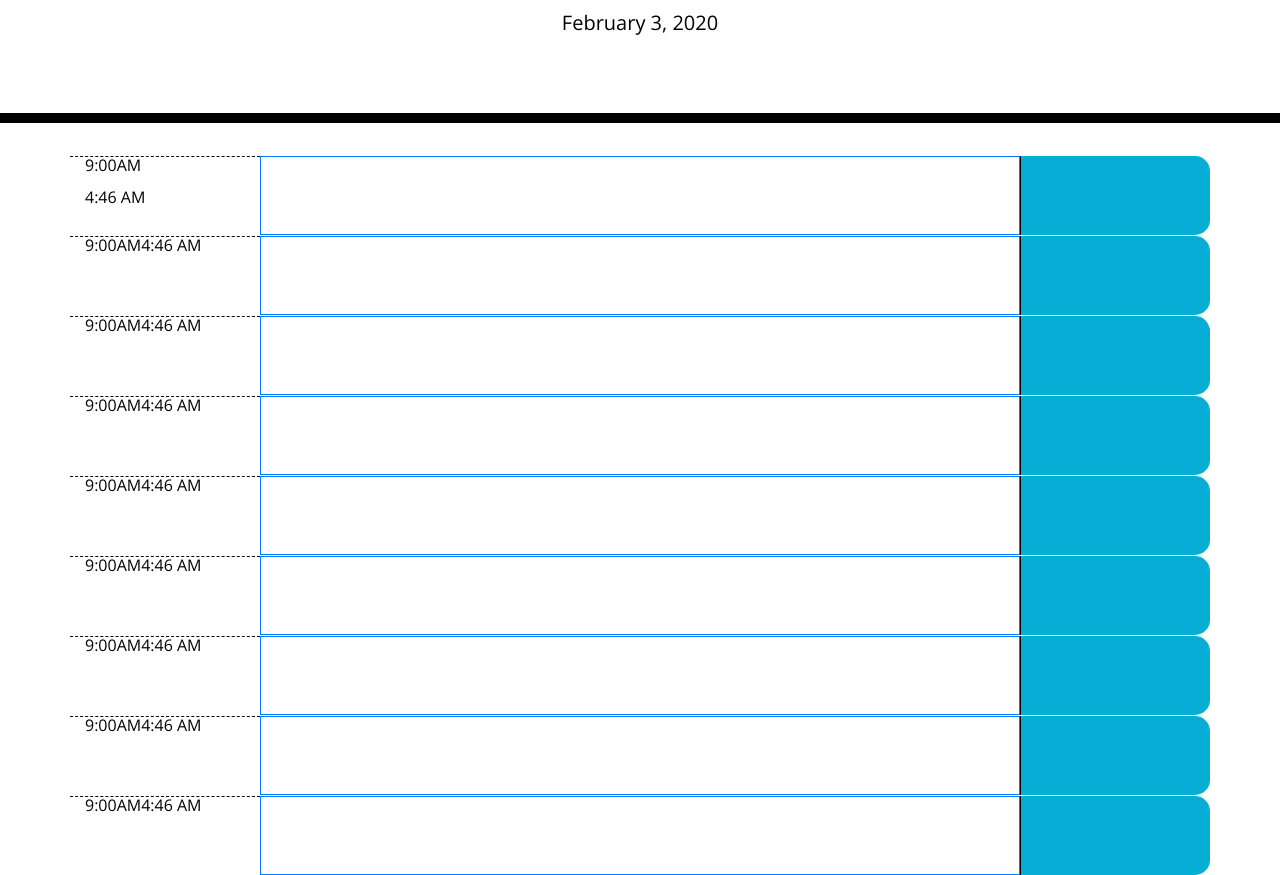
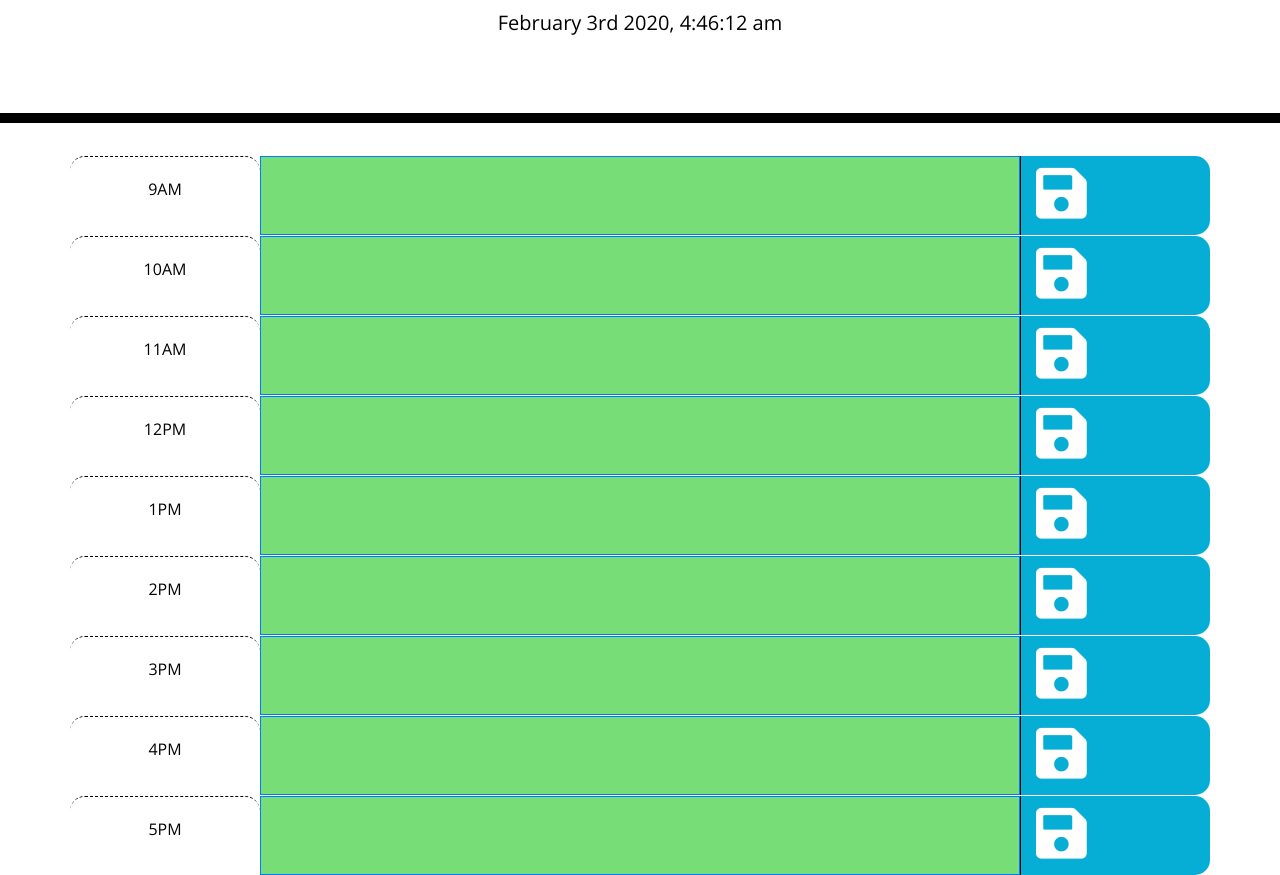
Before and after one commit to ryanww321/Day-Planner, a website: page index.html in a window 1280 px wide. Shown: the part 181-1056 px from the top of the page. Drawn offline with nearby package versions, Linux system fonts and the light colour scheme.

Commit message:
made some final changes to the html and css and added some comments to js; still working on local storage

```diff
--- a/index.html
+++ b/index.html
@@ -22,49 +22,49 @@
   <div class="container">
     <!-- Timeblocks go here -->
     <div class="row">
-      <div class="hour col-xs-3 col-lg-2"><p>9:00AM</p></div>
-      <textarea class="col-xs-6 col-md-8 border border-primary" name="" id="" cols="1" rows="0"></textarea>
-      <div class="saveBtn col-xs-3 col-lg-2"></div>
+      <div class="hour col-2 time-block py-4">9AM</div>
+      <textarea class="col-8 border border-primary" name="textinput" id="9AM" cols="0" rows="0"></textarea>
+      <div class="saveBtn col-2"><i class="fas fa-save py-2"></i></div>
     </div>
     <div class="row">
-      <div class="hour col-sm-2 col-lg-2"><span>9:00AM</span></div>
-      <textarea class="col-sm-8 col-md-8 border border-primary" name="" id="" cols="1" rows="0"></textarea>
-      <div class="saveBtn col-sm-2 col-lg-2"></div>
+      <div class="hour col-2 time-block py-4">10AM</div>
+      <textarea class="col-8 border border-primary" name="" id="10AM" cols="1" rows="0"></textarea>
+      <div class="saveBtn col-2"><i class="fas fa-save py-2"></i></div>
     </div>
     <div class="row">
-      <div class="hour col-sm-2 col-lg-2"><span>9:00AM</span></div>
-      <textarea class="col-sm-8 col-md-8 border border-primary" name="" id="" cols="1" rows="0"></textarea>
-      <div class="saveBtn col-sm-2 col-lg-2"></div>
+      <div class="hour col-2 time-block py-4">11AM</div>
+      <textarea class="col-8 border border-primary" name="" id="11AM" cols="1" rows="0"></textarea>
+      <div class="saveBtn col-2"><i class="fas fa-save py-2"></i></div>
     </div>
     <div class="row">
-      <div class="hour col-sm-2 col-lg-2"><span>9:00AM</span></div>
-      <textarea class="col-sm-8 col-md-8 border border-primary" name="" id="" cols="1" rows="0"></textarea>
-      <div class="saveBtn col-sm-2 col-lg-2"></div>
+      <div class="hour col-2 time-block py-4">12PM</div>
+      <textarea class="col-8 border border-primary" name="" id="12PM" cols="1" rows="0"></textarea>
+      <div class="saveBtn col-2"><i class="fas fa-save py-2"></i></div>
     </div>
     <div class="row">
-      <div class="hour col-sm-2 col-lg-2"><span>9:00AM</span></div>
-      <textarea class="col-sm-8 col-md-8 border border-primary" name="" id="" cols="1" rows="0"></textarea>
-      <div class="saveBtn col-sm-2 col-lg-2"></div>
+      <div class="hour col-2 time-block py-4">1PM</div>
+      <textarea class="col-8 border border-primary" name="" id="1PM" cols="1" rows="0"></textarea>
+      <div class="saveBtn col-2"><i class="fas fa-save py-2"></i></div>
     </div>
     <div class="row">
-      <div class="hour col-sm-2 col-lg-2"><span>9:00AM</span></div>
-      <textarea class="col-sm-8 col-md-8 border border-primary" name="" id="" cols="1" rows="0"></textarea>
-      <div class="saveBtn col-sm-2 col-lg-2"></div>
+      <div class="hour col-2 time-block py-4">2PM</div>
+      <textarea class="col-8 border border-primary" name="" id="2PM" cols="1" rows="0"></textarea>
+      <div class="saveBtn col-2"><i class="fas fa-save py-2"></i></div>
     </div>
     <div class="row">
-      <div class="hour col-sm-2 col-lg-2"><span>9:00AM</span></div>
-      <textarea class="col-sm-8 col-md-8 border border-primary" name="" id="" cols="1" rows="0"></textarea>
-      <div class="saveBtn col-sm-2 col-lg-2"></div>
+      <div class="hour col-2 time-block py-4">3PM</div>
+      <textarea class="col-8 border border-primary" name="" id="3PM" cols="1" rows="0"></textarea>
+      <div class="saveBtn col-2"><i class="fas fa-save py-2"></i></div>
     </div>
     <div class="row">
-      <div class="hour col-sm-2 col-lg-2"><span>9:00AM</span></div>
-      <textarea class="col-sm-8 col-md-8 border border-primary" name="" id="" cols="1" rows="0"></textarea>
-      <div class="saveBtn col-sm-2 col-lg-2"></div>
+      <div class="hour col-2 time-block py-4">4PM</div>
+      <textarea class="col-8 border border-primary" name="" id="4PM" cols="1" rows="0"></textarea>
+      <div class="saveBtn col-2"><i class="fas fa-save py-2"></i></div>
     </div>
     <div class="row">
-      <div class="hour col-sm-2 col-lg-2"><span>9:00AM</span></div>
-      <textarea class="col-sm-8 col-md-8 border border-primary" name="" id="" cols="1" rows="0"></textarea>
-      <div class="saveBtn col-sm-2 col-lg-2"></div>
+      <div class="hour col-2 time-block py-4">5PM</div>
+      <textarea class="col-8 border border-primary" name="" id="5PM" cols="1" rows="0"></textarea>
+      <div class="saveBtn col-2"><i class="fas fa-save py-2"></i></div>
     </div>
 
 
@@ -72,13 +72,6 @@
     <script src="https://code.jquery.com/jquery-3.4.1.min.js"></script>
     <script src="https://cdnjs.cloudflare.com/ajax/libs/moment.js/2.24.0/moment.min.js"></script>
     <script type="text/javascript" src="script.js"></script>
-
-    <script>
-//     var $currentTime = moment().format('LL');
-
-// $(`<span>${$currentTime}</span>`).appendTo("#currentDay");
-
-    </script>
 </body>
 
 </html>
--- a/script.js
+++ b/script.js
@@ -1,30 +1,71 @@
-$(document).ready(function() {
+var $9AM = $("#9AM");
+var $10AM = $("#10AM");
+var $11AM = $("#11AM");
+var $12PM = $("#12PM");
+var $1PM = $("#1PM");
+var $2PM = $("#2PM");
+var $3PM = $("#3PM");
+var $4PM = $("#4PM");
+var $5PM = $("#5PM");
+
+// array for the current state function to change the background colors
+var timeBlocksArray = [
+    $9AM, $10AM, $11AM, $12PM, $1PM,
+    $2PM, $3PM, $4PM, $5PM
+]
+
+var todoList = [
+    "", "", "", "", "",
+    "", "", "", "",
+];
 
 
+// sets current time in the header and changes background colors of text areas
+$(document).ready(function () {
 
-// GIVEN I am using a daily planner to create a schedule
-// WHEN I open the planner
-// THEN the current day is displayed at the top of the calendar
-// WHEN I scroll down
-// THEN I am presented with timeblocks for standard business hours
-// WHEN I view the timeblocks for that day
-// THEN each timeblock is color coded to indicate whether it is in the past, present, or future
-// WHEN I click into a timeblock
-// THEN I can enter an event
-// WHEN I click the save button for that timeblock
-// THEN the text for that event is saved in local storage
-// WHEN I refresh the page
-// THEN the saved events persist
+    setInterval(function () {
 
+        $("#currentDay").text(moment().format("MMMM Do YYYY, h:mm:ss a"));
+    }, 1000);
+
+    function setCurrentState() {
+        var currentTime = moment().format('HH');
+        var count = parseInt(currentTime);
+
+        for (var i = 0; i < timeBlocksArray.length; i++) {
+            if ((count - 9) > i)
+                timeBlocksArray[i].addClass("past");
+            else if ((count - 9) === i)
+                timeBlocksArray[i].addClass("present");
+            else if ((count - 9) < i)
+                timeBlocksArray[i].addClass("future");
+        }
+
+    }
+
+    function storingTodos() {
+
+        for (var i = 0; i < timeBlocksArray.length; i++) {
+            todoList[i] = timeBlocksArray[i].text();
+
+        }
+
+    }
+
+    storingTodos();
+
+    setCurrentState();
+
+
+    // still having an issue figuring out local storage
+    $(".saveBtn").click(function(){
+            console.log("this was cicked");
+        localStorage.getItem ("textinput", "");
+        document.getElementsByTagName("").innerHTML = localStorage.getItem("");
+
+    })
 
 
 
 
 });
-
-// adds current time to the header
-var $currentTime = moment().format('LL');
- $(`<span>${$currentTime}</span>`).appendTo("#currentDay");
-
-var $currentHour = moment().format('LT');
-$(`<span>${$currentHour}</span>`).appendTo(".hour");
--- a/style.css
+++ b/style.css
@@ -4,7 +4,7 @@ body {
   line-height: 1;
 }
 
-textarea{
+textarea {
   background: transparent;
   border: none;
   resize: none;
@@ -21,11 +21,11 @@ textarea{
   border-bottom: 10px solid black;
 }
 
-.description{
+.description {
   white-space: pre-wrap;
 }
 
-.time-block{
+.time-block {
   text-align: center;
   border-radius: 15px;
 }
@@ -33,7 +33,8 @@ textarea{
 .row {
   white-space: pre-wrap;
   height: 80px;
-  border-top: 1px solid white;;
+  border-top: 1px solid white;
+  ;
 }
 
 .hour {
@@ -69,3 +70,7 @@ textarea{
   font-size: 20px;
   transition: all .3s ease-in-out;
 }
+
+.fas {
+  font-size: 58px;
+}
```
